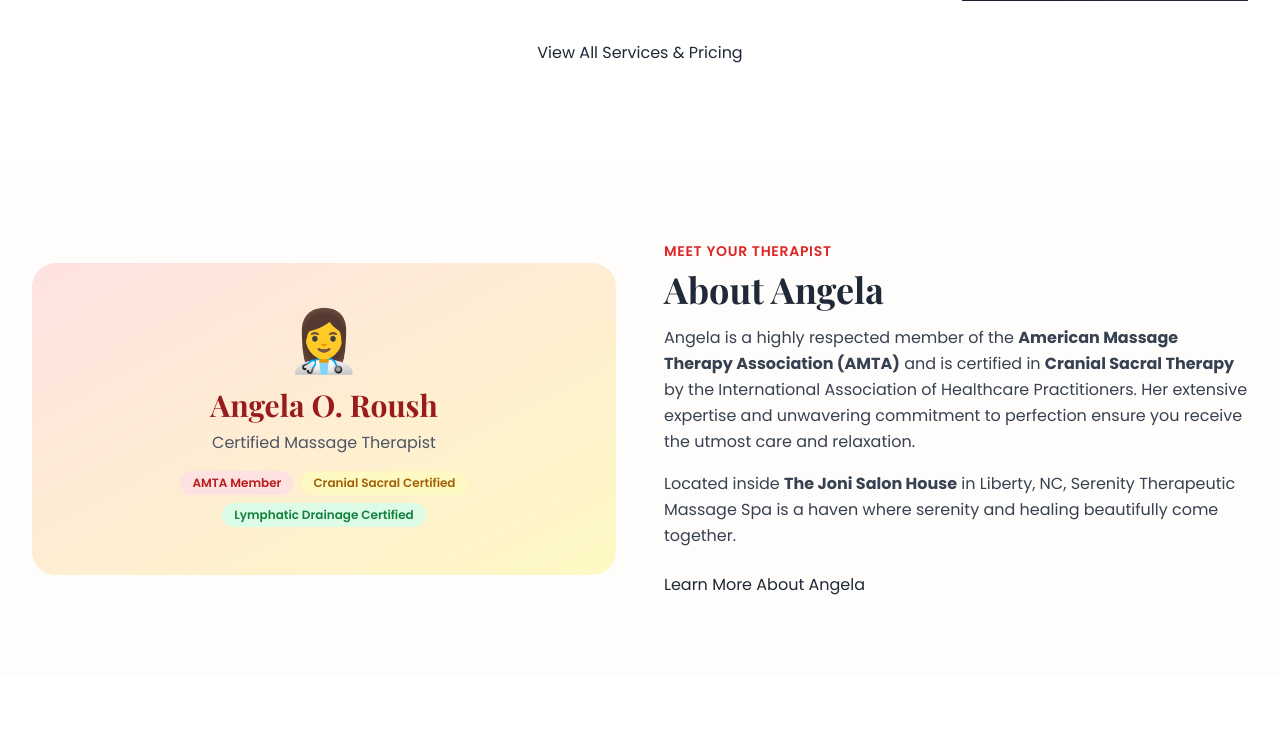
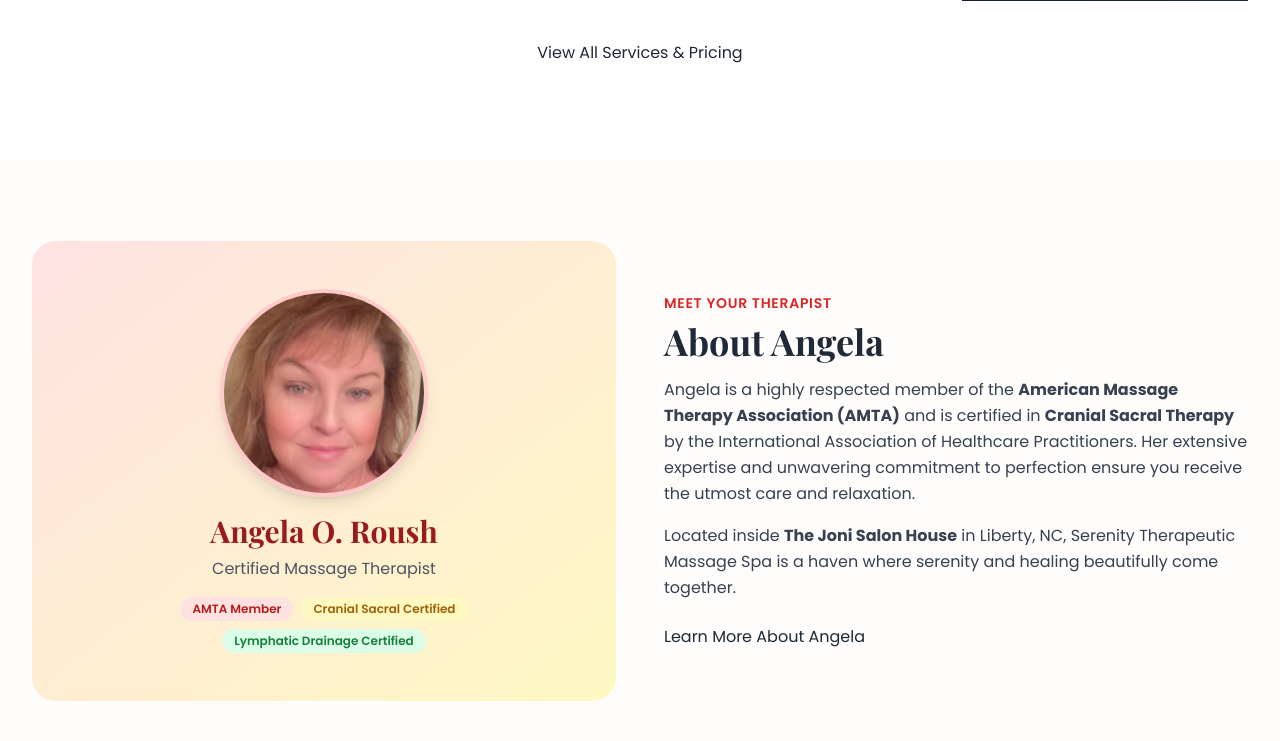
Before and after one commit to Liberty-Emporium/serenity-massage, a Django app: page / in a window 1280 px wide. Shown: the part 1287-2028 px from the top of the page. Run offline with Django 5.2, Linux system fonts and the light colour scheme; some libraries are stand-ins or nearby versions.

Commit message:
Replace emoji with Angela's photo on homepage

```diff
--- a/templates/pages/home.html
+++ b/templates/pages/home.html
@@ -98,7 +98,7 @@
     <div class="max-w-7xl mx-auto px-4 sm:px-6 lg:px-8">
         <div class="grid grid-cols-1 lg:grid-cols-2 gap-12 items-center">
             <div class="bg-gradient-to-br from-brand-100 to-gold-100 rounded-3xl p-8 md:p-12 text-center">
-                <div class="text-6xl mb-4">👩‍⚕️</div>
+                <img src="/static/images/angela-roush.jpg" alt="Angela O. Roush - Certified Massage Therapist in Liberty, NC" class="w-40 h-40 md:w-52 md:h-52 rounded-full object-cover mx-auto mb-4 border-4 border-brand-200 shadow-lg">
                 <h2 class="text-2xl md:text-3xl font-serif font-bold text-brand-800">Angela O. Roush</h2>
                 <p class="text-gray-600 mt-2">Certified Massage Therapist</p>
                 <div class="flex flex-wrap justify-center gap-2 mt-4">
```
